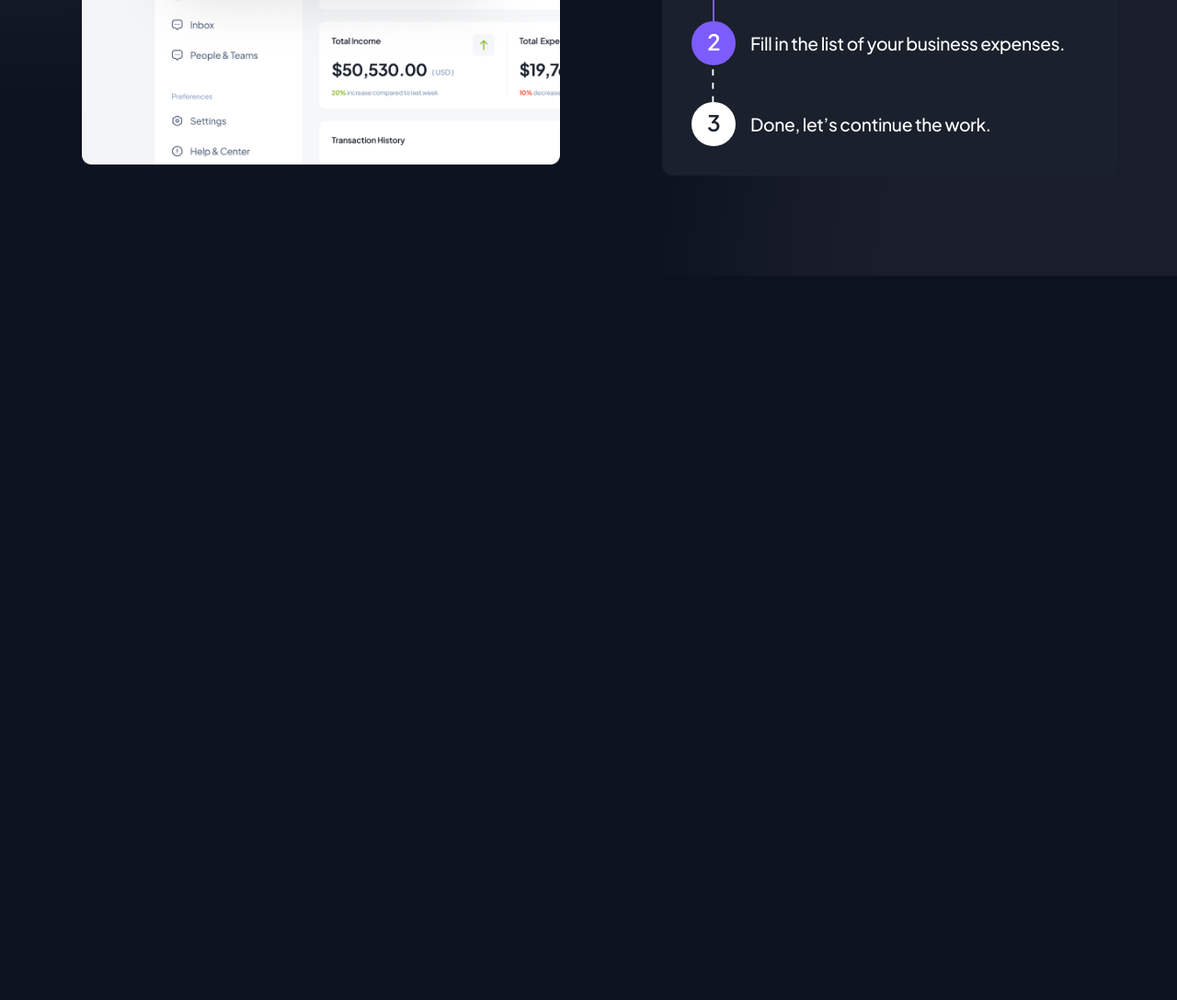
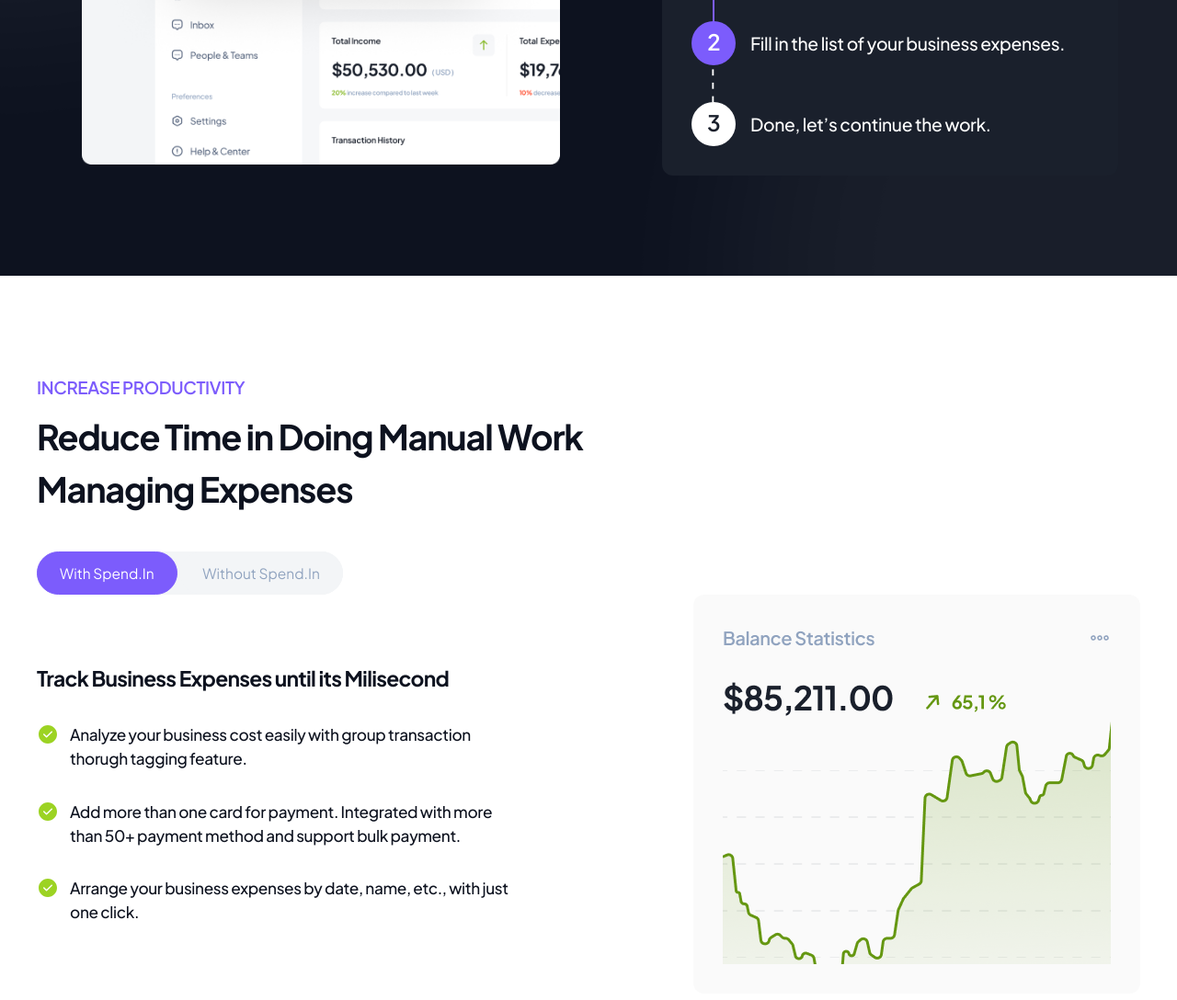
Before and after one commit to vanbasx/Landing-SpendIn, a plain HTML site: page index.html in a window 1280 px wide. Shown: the part 2197-3285 px from the top of the page at 92% size. Before the commit the page ends 2497 px from the top, so only its background shows below. Drawn offline with Linux system fonts and the light colour scheme.

Commit message:
add automation section

```diff
--- a/index.html
+++ b/index.html
@@ -134,6 +134,54 @@
           </div>
         </div>
       </section>
+      <section class="automation">
+        <div class="automation__container">
+          <p class="automation__subtitle">INCREASE PRODUCTIVITY</p>
+          <h2 class="automation__title">Reduce Time in Doing Manual Work Managing Expenses</h2>
+          <div class="automation__buttons">
+            <button class="automation__btn button" data-filter=".with">With Spend.In</button>
+            <button class="automation__btn button" data-filter=".without">Without Spend.In</button>
+          </div>
+          <div class="automation__wrapper">
+            <div class="mixer mix with">
+              <div class="automation__list">
+                <h3 class="list__title">Track Business Expenses until its Milisecond</h3>
+                <div class="list__item">
+                  <img src="./images/icons/green.svg" alt="" class="list__icon">
+                  <p class="list__text">Analyze your business cost easily with group transaction thorugh tagging feature.</p>
+                </div>
+                <div class="list__item">
+                  <img src="./images/icons/green.svg" alt="" class="list__icon">
+                  <p class="list__text">Add more than one card for payment. Integrated with more than 50+ payment method and support bulk payment.</p>
+                </div>
+                <div class="list__item">
+                  <img src="./images/icons/green.svg" alt="" class="list__icon">
+                  <p class="list__text">Arrange your business expenses by date, name, etc.,  with just one click.</p>
+                </div>
+              </div>
+              <img src="./images/content/success.png" alt="" class="automation__img">
+            </div>
+            <div class="mixer mix without">
+              <div class="automation__list">
+                <h3 class="list__title">Taking too long to tidy up administrative files makes it unproductive</h3>
+                <div class="list__item">
+                  <img src="./images/icons/red.svg" alt="" class="list__icon">
+                  <p class="list__text">Complex recording process due to every administrative file in a different place.</p>
+                </div>
+                <div class="list__item">
+                  <img src="./images/icons/red.svg" alt="" class="list__icon">
+                  <p class="list__text">Need more effort to pay manually one by one invoice because there is no payment accommodation.</p>
+                </div>
+                <div class="list__item">
+                  <img src="./images/icons/red.svg" alt="" class="list__icon">
+                  <p class="list__text">Manual data arranging needs a long time because the different months/years are not in the same place.</p>
+                </div>
+              </div>
+              <img src="./images/content/unSuccess.png" alt="" class="automation__img">
+            </div>
+          </div>
+        </div>
+      </section>
     </main>
     <footer class="footer"></footer>
   </div>
--- a/js/main.js
+++ b/js/main.js
@@ -1,3 +1,10 @@
 $(function () {
-
+    var mixer = mixitup('.automation__wrapper', {
+        load: {
+            filter: '.with'
+        },
+        animation: {
+            duration: 700
+        }
+    });
 })
--- a/scss/style.scss
+++ b/scss/style.scss
@@ -56,7 +56,9 @@
 		display: flex;
 		overflow: auto;
 		padding: 20px 0;
-		backdrop-filter: blur(10px);
+		background: rgba(73, 73, 73, 0.48);
+		backdrop-filter: blur(20px);
+		-webkit-backdrop-filter: blur(20px);
 		transition: left 0.5s;
 		&._active {
 			left: 0;
@@ -373,7 +375,7 @@
 	&__item {
 		display: flex;
 		padding-bottom: 44px;
-		gap: 32px;
+		gap: clamp(1rem, 0.714rem + 1.43vw, 2rem);
 		width: clamp(18.125rem, 14.429rem + 18.48vw, 31.063rem);
 		@media(max-width: 414px) {
 			width: 100%;
@@ -580,3 +582,136 @@
 }
 
 // -------------/explanation-------------
+
+
+
+// -------------automation-------------
+
+.automation {
+	background-color: #fff;
+	padding-top: clamp(2rem, 0.429rem + 7.86vw, 7.5rem);
+	padding-bottom: clamp(2rem, 0.429rem + 7.86vw, 7.5rem);
+	// .automation__list
+	&__list {
+		max-width: 526px;
+		@media (max-width: 1056px) {
+			margin: 0 auto;
+		}
+	}
+	// .automation__img
+	&__img {
+		@media (max-width: 1056px) {
+			margin: 0 auto;
+		}
+	}
+	// .automation__container
+	&__container {
+	}
+	// .automation__subtitle
+	&__subtitle {
+		color: $accent-color;
+		font-size: clamp(0.75rem, 0.607rem + 0.71vw, 1.25rem);
+		font-weight: 600;
+		line-height: 150%;
+		letter-spacing: -0.4px;
+		padding-bottom: 12px;
+		@media (max-width: 1056px) {
+			text-align: center;
+		}
+		@media (max-width: 414px) {
+			text-align: left;
+		}
+	}
+	// .automation__title
+	&__title {
+		color:#0D121F;
+		font-size: clamp(1.5rem, 1.214rem + 1.43vw, 2.5rem);
+		font-weight: 700;
+		line-height: 150%;
+		letter-spacing: -1.2px;
+		max-width: 634px;
+		padding-bottom: clamp(2.063rem, 1.938rem + 0.63vw, 2.5rem);
+		@media (max-width: 1056px) {
+			margin: 0 auto;
+			text-align: center;
+			max-width: 526px;
+		}
+		@media (max-width: 414px) {
+			text-align: left;
+		}
+	}
+	// .automation__buttons
+	&__buttons {
+		background-color: #F3F5F7;
+		border-radius: 30px;
+		display: inline-block;
+		@media (max-width: 1056px) {
+			display: flex;
+			justify-content: center;
+			width: clamp(17.625rem, 16.565rem + 5.3vw, 20.063rem);
+			margin: 0 auto 33px;
+		}
+	}
+	// .automation__btn
+	&__btn {
+		font-size: clamp(0.75rem, 0.679rem + 0.36vw, 1rem);
+		color:#90A3BF;
+		background-color: #F3F5F7;
+		border:1px solid #F3F5F7;
+		transition: all .2s;
+		&:hover {
+			border:1px solid $accent-color;
+		}
+	}
+	// .automation__wrapper
+	&__wrapper {
+	}
+}
+.list {
+	// .list__title
+	&__title {
+		color:#0D121F;
+		font-size: clamp(1rem, 0.857rem + 0.71vw, 1.5rem);
+		font-weight: 700;
+		line-height: 150%;
+		letter-spacing: -0.72px;
+		@media (max-width: 1056px) {
+			text-align: center;
+		}
+		@media (max-width: 414px) {
+			text-align: left;
+		}
+	}
+	// .list__item
+	&__item {
+		padding-top: 32px;
+		display: flex;
+		align-items: start;
+		gap: 12px;
+	}
+	// .list__icon
+	&__icon {
+	}
+	// .list__text
+	&__text {
+		color:#0D121F;
+		font-size: clamp(0.75rem, 0.643rem + 0.54vw, 1.125rem);
+		font-weight: 500;
+		line-height: 150%;
+		letter-spacing: -0.36px;
+	}
+}
+.mixer {
+	display: flex;
+	align-items: center;
+	justify-content: space-between;
+	flex-wrap: wrap;
+	gap: 15px;
+}
+.mixitup-control-active {
+		color: #fff;
+		background-color: $accent-color;
+		border: 1px solid $accent-color;
+}
+
+// -------------/automation-------------
```
Also changed, not shown: css/style.min.css, images/content/success.png (added), images/content/unSuccess.png (added), images/icons/green.svg (added), images/icons/red.svg (added), js/main.min.js.
